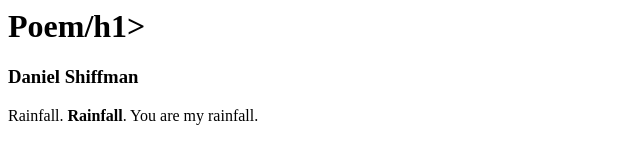
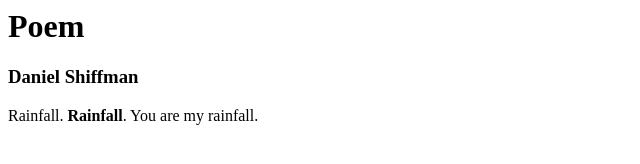
Before and after one commit to scripterbhm/PoemWebsite, a plain HTML site: page index.html in a window 1280 px wide. Shown: the full height of the page, 0-640 px from the left. Drawn offline with Linux system fonts and the light colour scheme.

Commit message:
Updating the file to look correctly.

```diff
--- a/index.html
+++ b/index.html
@@ -1,7 +1,7 @@
 <html>
 
 <body>
-  <h1>Poem/h1>
+  <h1>Poem<h1>
   <h3>Daniel Shiffman</h3>
   <p>Rainfall.  <strong>Rainfall</strong>.  You are my rainfall.</p>
 </body>
```
